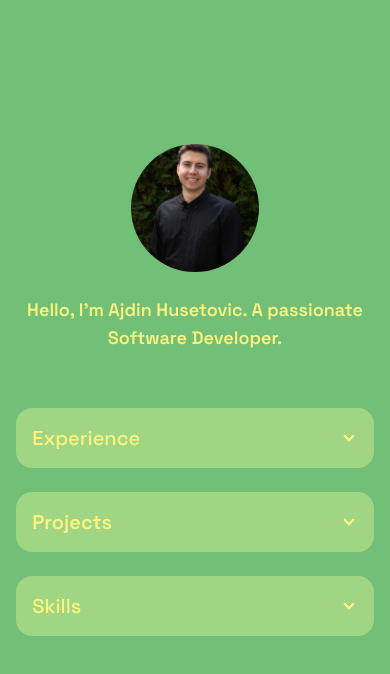
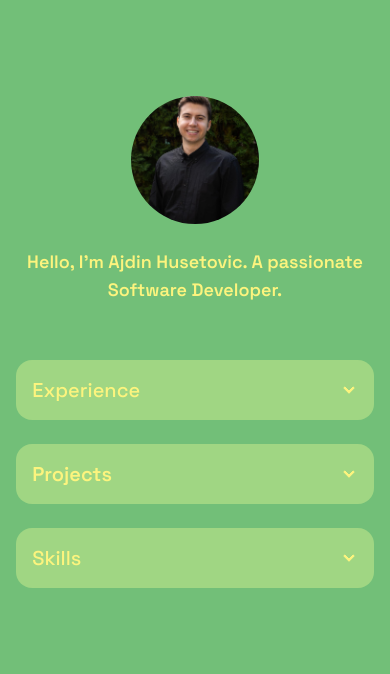
Before and after one commit to ajdinhusetovic/ajdinhusetovic.github.io, a React (Vite) app: page / in a window 390 px wide. Shown: the top 674 px of the page. Built offline with nearby package versions, Linux system fonts and the light colour scheme.

Commit message:
update margin

```diff
--- a/src/App.tsx
+++ b/src/App.tsx
@@ -6,7 +6,7 @@ import Skills from "./components/Skills";
 
 function App() {
   return (
-    <div className="bg-green-bg min-h-screen font-spaceGrotesk py-8">
+    <div className="bg-green-bg min-h-screen font-spaceGrotesk py-4">
       <div className="w-11/12 xl:w-[80%] m-auto">
         <div className="flex justify-center">
           <Navbar />
--- a/src/components/Main.tsx
+++ b/src/components/Main.tsx
@@ -2,7 +2,7 @@ import image from "../assets/picture.jpeg";
 
 const Main = () => {
   return (
-    <div className="mt-28 md:mt-36 lg:mt-64 lg:flex">
+    <div className="mt-20 md:mt-36 lg:mt-64 lg:flex">
       <div className="flex items-center justify-center lg:w-[50%]">
         <img
           src={image}
```
